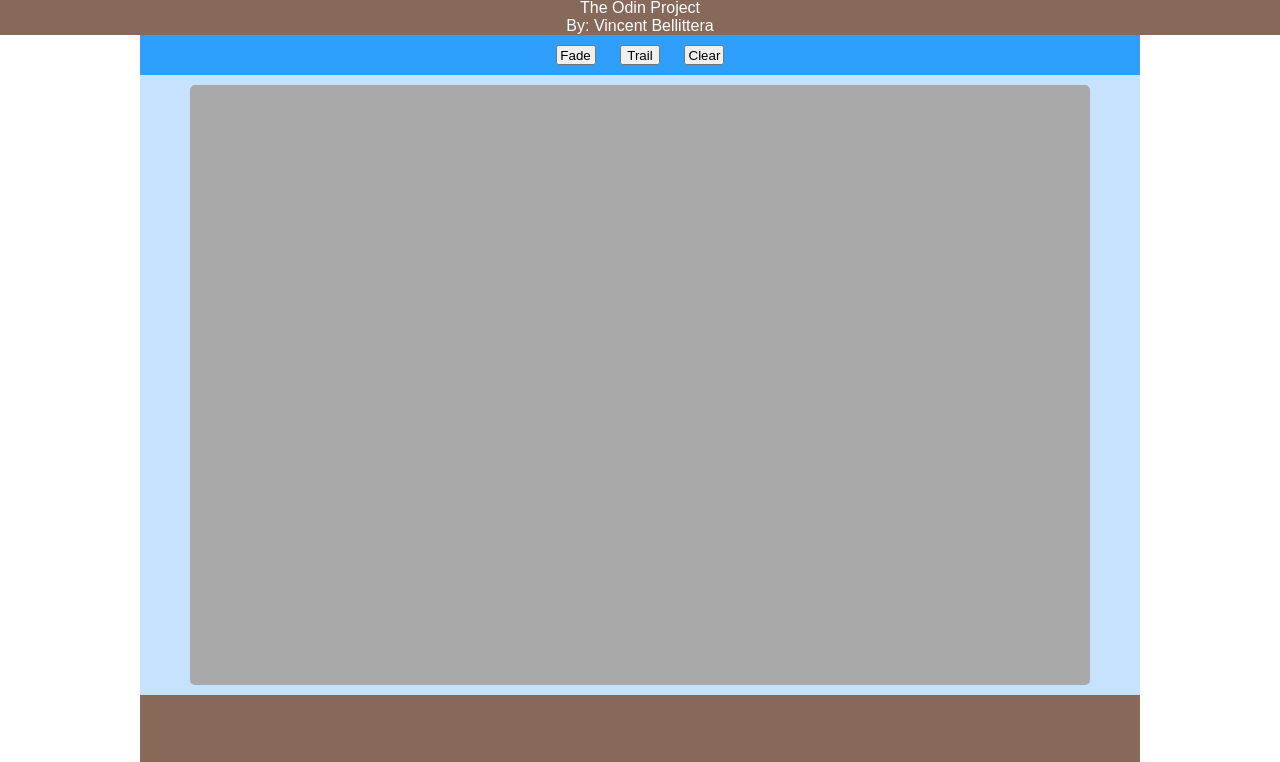
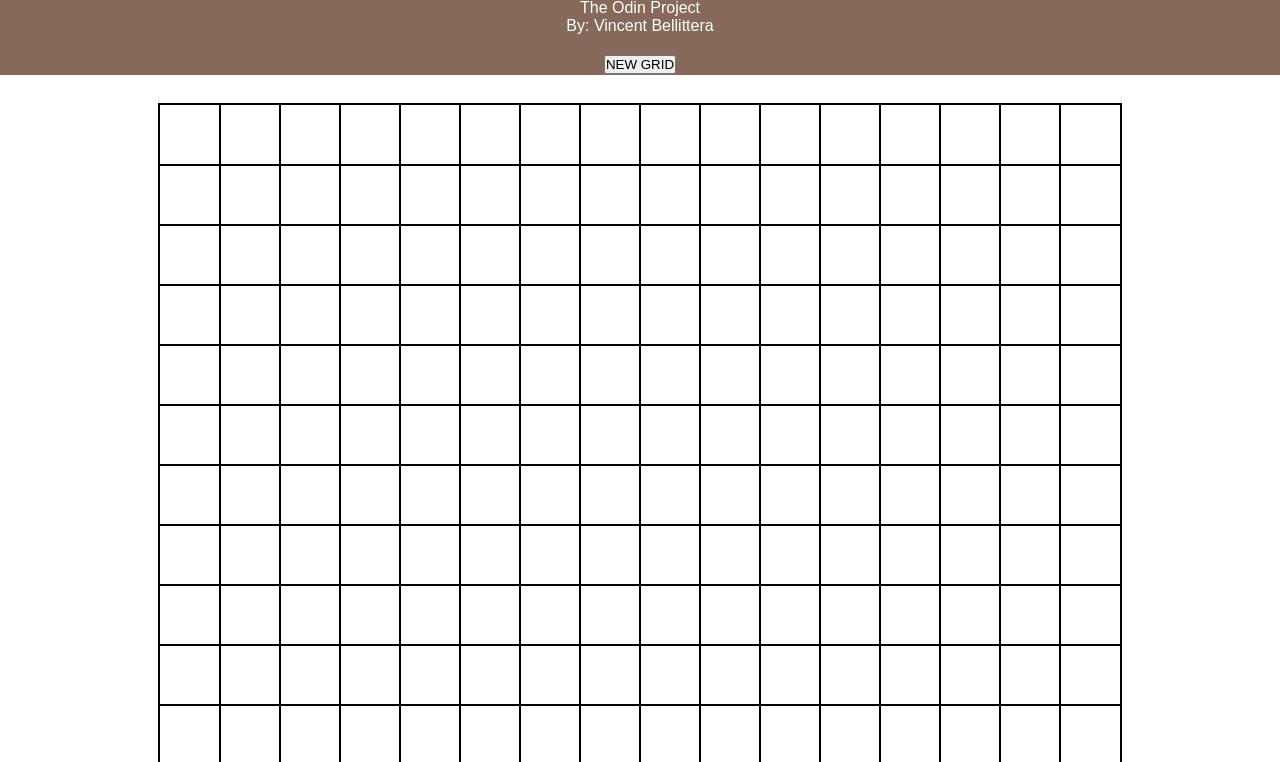
Before and after one commit to VJBWebDesign/jQuery-js-project, a plain HTML site: page index.html in a window 1280 px wide. Shown: the part 38-800 px from the top of the page. Drawn offline with nearby package versions, Linux system fonts and the light colour scheme.

Commit message:
Working page, only one 'clear'button.

```diff
--- a/index.html
+++ b/index.html
@@ -2,31 +2,22 @@
 <html lang="en">
 <head>
 	<meta charset="UTF-8">
+	<title>Etch-A-Sketch By: Vincent Bellittera</title>
 	<link rel="stylesheet" href="style.css">
-	<title>Etch-A-Sketch By: Vincent Bellittera</title>
+	<script src="http://ajax.googleapis.com/ajax/libs/jquery/1.11.0/jquery.min.js"></script>
+	<script src="script.js"></script>
 </head>
 <body>
-	<header>
-		<h1>Javascript and jQuery Etch a Sketch Project</h1>
-		<p>The Odin Project</p>
-		<p>By: Vincent Bellittera</p>
-	</header>
-	<div id="container">
-		<nav>
-				<button type="button" id="button1">Fade</button>
-				<button type="button" id="button2">Trail</button>
-				<button type="button" id="button3">Clear</button>
-		</nav>
-		<section>
-			<div class="main">
-
-			</div><!-- main -->
-		</section>
-		<footer>
-			<div class="ftr">
-
-			</div><!-- ftr -->
-		</footer>
-	</div><!-- container -->
+	<div id="wrapper">
+		<header>
+			<h1>Javascript and jQuery Etch a Sketch Project</h1>
+			<p>The Odin Project</p>
+			<p>By: Vincent Bellittera</p>
+      <div id="button">
+          <button name="ngrid" type="button">NEW GRID</button>
+      </div>
+		</header>
+		<div id="container"></div><!-- container -->
+	</div>
 </body>
 </html>
--- a/script.js
+++ b/script.js
@@ -0,0 +1,45 @@
+//creates a new grid with user defined dimensions
+function newgrid(x){
+	for (var row = 1; row <= x; row++){
+		for (var col = 1; col <= x; col++){
+			$("#container").append("<div class='grid'></div>");
+		};
+	};
+	$(".grid").width(960/x);
+	$(".grid").height(960/x);
+};
+
+//removes old grid
+function cleargrid(){
+	$(".grid").remove();
+};
+
+//calls cleargrid, then prompts user for new grid dimensions
+function refreshgrid(){
+	cleargrid();
+	var numSquares = prompt("Squares per side?", "Please enter 1 through 45");
+	if (numSquares >= 1 && numSquares <= 45){
+		newgrid(numSquares);
+	}
+	else {
+		refreshgrid();
+	};
+};
+
+//starts with 16x16 grid
+$(document).ready(function(){
+	newgrid(16);
+
+	$(".grid").mouseover(function(){
+		var randcol = '#'+(Math.random()*0xFFFFFF<<0).toString(16);
+		$(this).css("background", randcol);
+	});
+
+	$("button").on("click", function(){
+		refreshgrid();
+		$(".grid").mouseover(function(){
+			var randcol = '#'+(Math.random()*0xFFFFFF<<0).toString(16);
+			$(this).css("background", randcol);
+		});
+	});
+});
--- a/style.css
+++ b/style.css
@@ -1,22 +1,23 @@
-/***********************
-GLOBAL
-***********************/
-
 * {
 	margin: 0;
 	padding: 0;
 	font-family: Arial, sans-serif;
 }
 
-img {
-	max-width: 100%;
+#wrapper {
+	margin: 0;
+	padding: 0;
+	position: relative;
 }
 
 #container {
-	max-width: 1000px;
-	height: 750px;
-	margin: auto;
-	background-color: #C6E2FF;
+	position: relative;
+	top: 30px;
+	outline:2px solid #000;
+	font-size: 0;
+	margin:auto;
+	height:960px;
+	width:960px;
 }
 
 header {
@@ -27,35 +28,19 @@ header {
 	text-align: center;
 }
 
-nav {
-	text-align: center;
-	background-color:#2E9FFC;
+#button {
+	position: relative;
+	top:20px;
+	width:80px;
+	height:40px;
+	border-radius: 5px;
+	margin: auto;
 }
 
-button {
-	height: 20px;
-	width: 40px;
-	display: inline-block;
-	text-align: center;
-	margin: 10px;
+.grid {
+	margin:0;
+	padding:0;
+	border:none;
+	outline:1px solid #000;
+	display:inline-block;
 }
-
-.main {
-	height: 600px;
-	width: 90%;
-	background-color: darkgrey;
-	border-radius: 5px;
-	margin: 10px auto;
-}
-
-.ftr {
-	width: 100%;
-	height: 100px;
-	margin: auto;
-	background-color: #866959;
-	color: #fff;
-	text-align: center;
-}
-/***********************
-
-***********************/
```
Also changed, not shown: snippits.js (added, +23 -0 lines).
